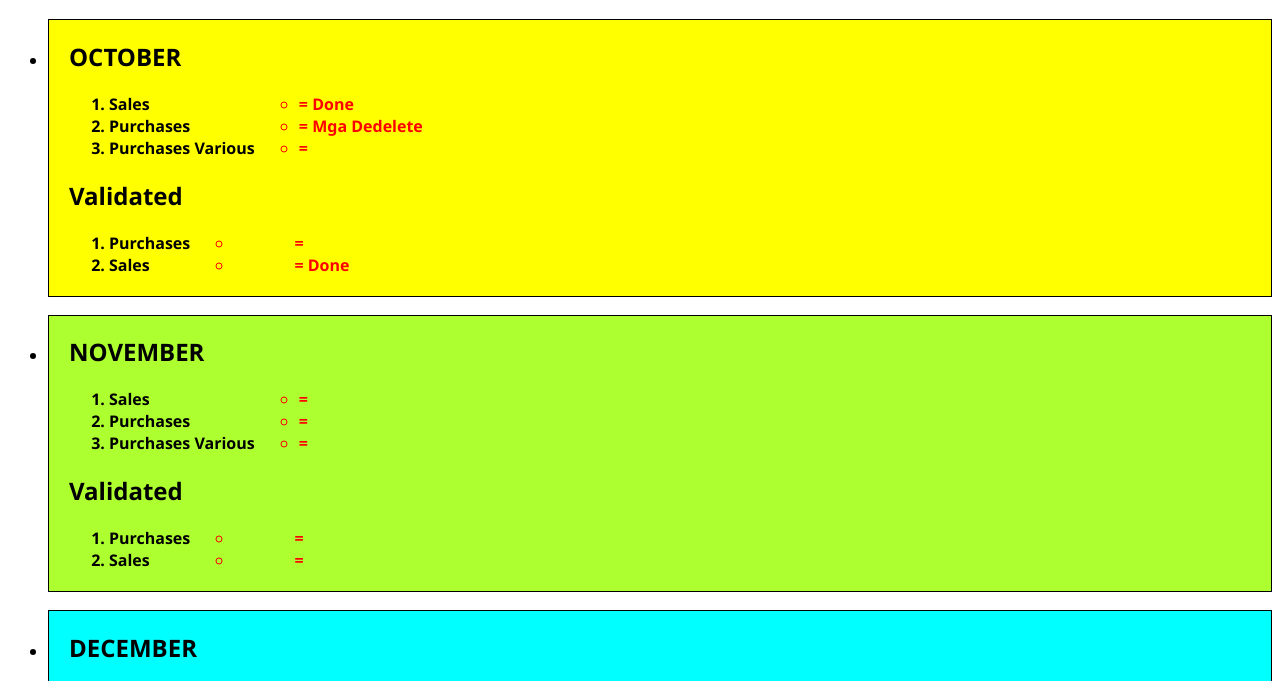
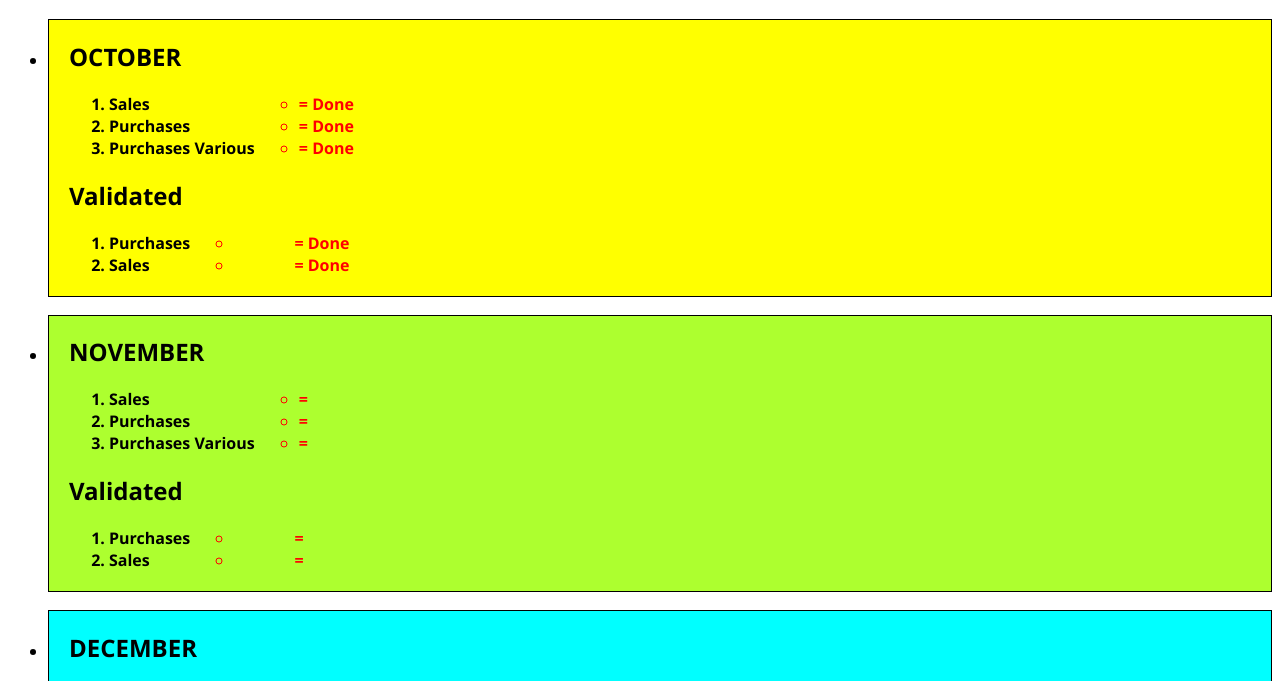
Before and after one commit to Mikebestako/RoannPawnshop, a plain HTML site: page dailyactivities.html/dizon_vat_relief.html in a window 1280 px wide. Shown: the part 61-742 px from the top of the page. Drawn offline with Linux system fonts and the light colour scheme.

Commit message:
Update dizon_vat_relief.html

```diff
--- a/dailyactivities.html/dizon_vat_relief.html
+++ b/dailyactivities.html/dizon_vat_relief.html
@@ -28,8 +28,8 @@
             <div class="box2">
                 <ul class="red">
                     <li>= Done</li>
-                    <li>= Mga Dedelete</li>
-                    <li>= </li>
+                    <li>= Done</li>
+                    <li>= Done</li>
                 </ul>
             </div>
 
@@ -42,7 +42,7 @@
             </div>
             <div class="box2">
                 <ul class="red">
-                    <li><span></span>= </li>
+                    <li><span></span>= Done</li>
                     <li><span></span>= Done </li>
                 </ul>
             </div>
```
